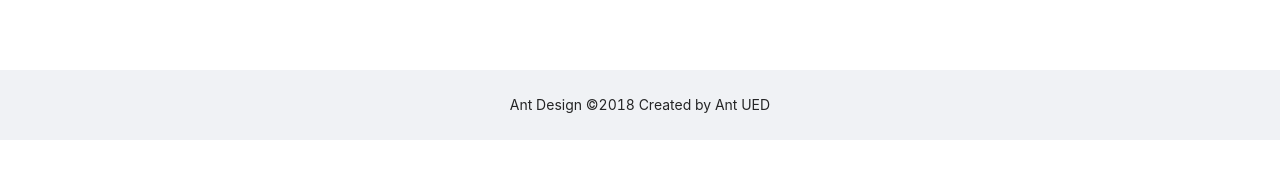
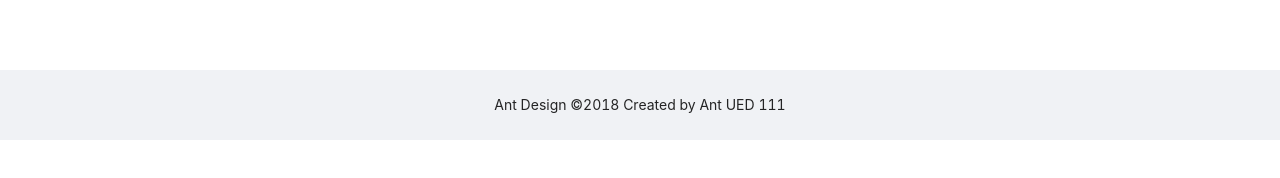
Before and after one commit to xichuanwushao/wiki, a Vue app in the folder web/: page / in a window 1280 px wide. Shown: the part 274-452 px from the top of the page. Built offline with nearby package versions, Linux system fonts and the light colour scheme.

Commit message:
4-7 制作the-footer组件

```diff
--- a/web/src/App.vue
+++ b/web/src/App.vue
@@ -2,20 +2,20 @@
   <a-layout>
     <the-header></the-header>
     <router-view/>
-    <a-layout-footer style="text-align: center">
-      Ant Design ©2018 Created by Ant UED
-    </a-layout-footer>
+    <the-footer></the-footer>
   </a-layout>
 </template>
 <script lang="ts">
   import { defineComponent } from 'vue';
 
   import TheHeader from '@/components/the-header.vue';
+  import TheFooter from '@/components/the-footer.vue';
 
   export default defineComponent({
     name: 'app',
     components: {
-      TheHeader
+      TheHeader,
+      TheFooter
     },
   });
 </script>
--- /dev/null
+++ b/web/src/components/the-footer.vue
@@ -0,0 +1,13 @@
+<template>
+    <a-layout-footer style="text-align: center">
+        Ant Design ©2018 Created by Ant UED 111
+    </a-layout-footer>
+</template>
+<script lang="ts">
+    import { defineComponent } from 'vue';
+
+    export default defineComponent({
+        name: 'the-header'
+
+    });
+</script>
```
